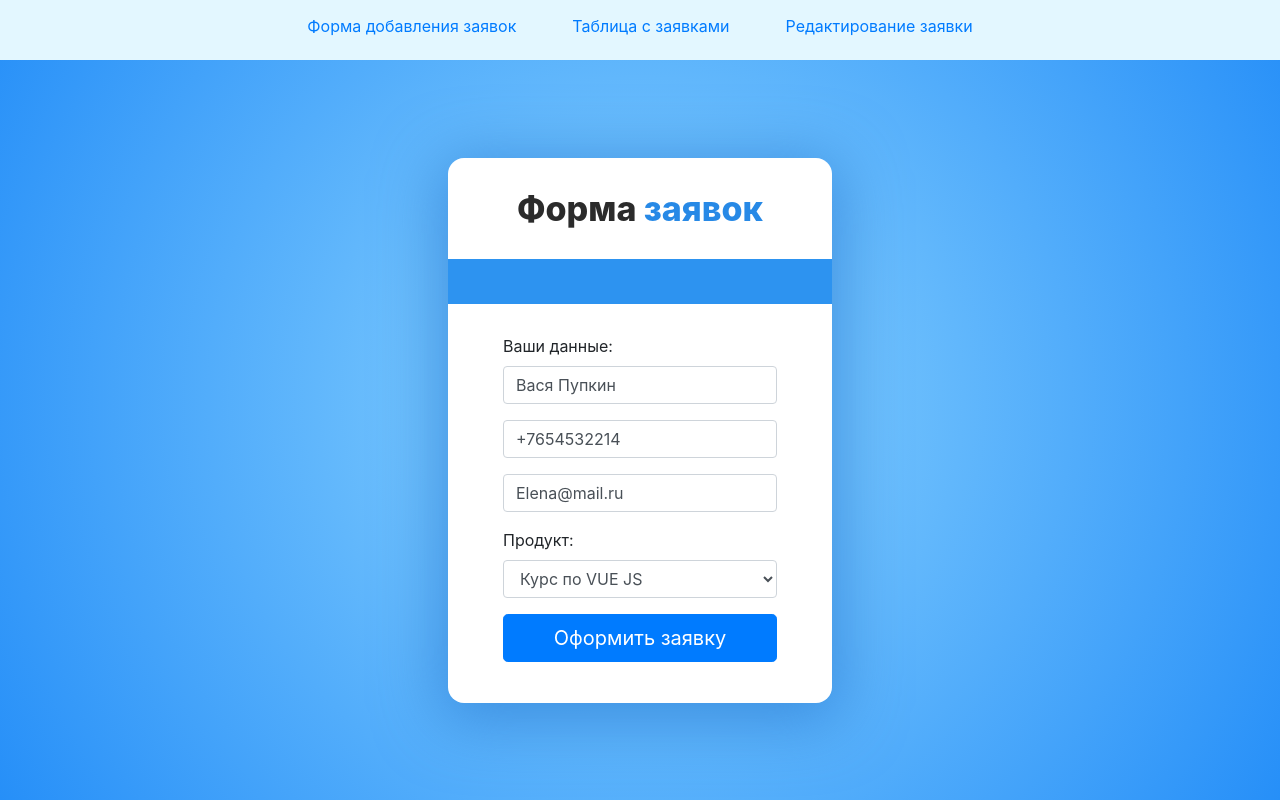
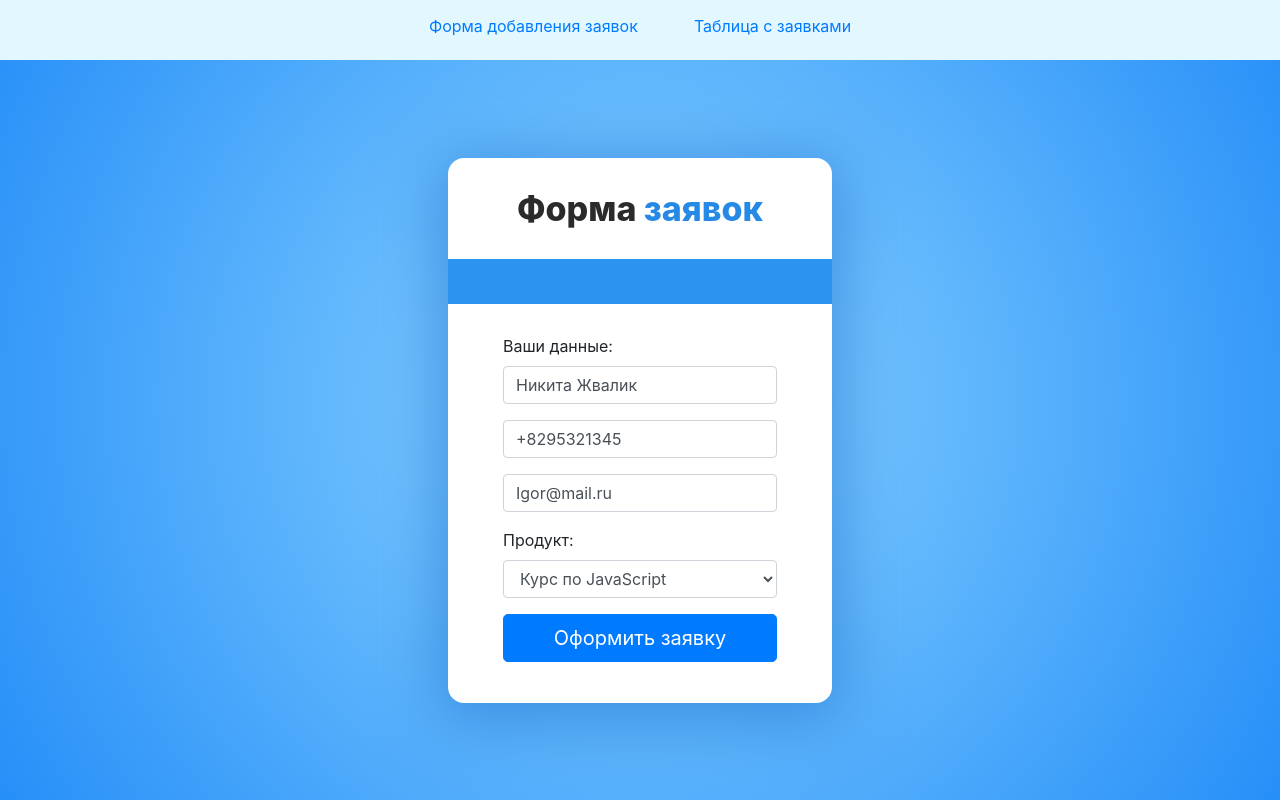
Before and after one commit to NikitaZhvalik/crm-react, a React (Create React App) app: page / in a window 1280 px wide. Built offline with nearby package versions, Linux system fonts and the light colour scheme.

Commit message:
13: авт-ия testData

```diff
--- a/src/components/App.jsx
+++ b/src/components/App.jsx
@@ -12,11 +12,10 @@ const App = () => {
 			<Nav />
 			<div className='app'>
 				<Routes>
-					<Route path='/' element={<Index />}></Route>
-					<Route path='/table' element={<Table />}></Route>
-					<Route path='/edit' element={<Edit />}></Route>
-					<Route path="/edit/:id" element={<Edit />}/>
-					<Route path="*" element={<NotFound />}/>
+					<Route path='/' element={<Index />} />
+					<Route path='/table' element={<Table />} />
+					<Route path="/edit/:id" element={<Edit />} />
+					<Route path="*" element={<NotFound />} />
 				</Routes>
 			</div>
 		</Router>
--- a/src/components/Base/nav.jsx
+++ b/src/components/Base/nav.jsx
@@ -10,9 +10,6 @@ const Nav = () => {
                 <Link to="/table">
                     <h4 className="btn btn-link">Таблица с заявками</h4>
                 </Link>
-                <Link to="/edit">
-                    <h4 className="btn btn-link">Редактирование заявки</h4>
-                </Link>
             </div>
         </nav>
     );
--- a/src/components/Index/IndexForm/index.jsx
+++ b/src/components/Index/IndexForm/index.jsx
@@ -2,21 +2,22 @@ import { useState } from "react";
 
 import { server } from "../../../helpers/fetch";
 
+import { randomApplication } from "../../../helpers/testData";
+
 const IndexForm = () => {
 
-    const nameMassive = ['Никита Жвалик', 'Вася Пупкин', 'Иван Иванов', 'Елена Полено', 'Игорь Кудрявцев'];
-    const phoneMassive = ['+891324312140', '+427811412323', '+1348947432921', '+8295321345', '+7654532214'];
-    const emailMassive = ['Vasya@mail.ru', 'Ivan@mail.ru', 'Nikita@mail.ru', 'Igor@mail.ru', 'Elena@mail.ru'];
-    const productMassive = ['course-wordpress', 'course-js', 'course-html', 'course-php', 'course-vue']
+    const [studentName, setStudentName] = useState(randomApplication().name)
+    const [studentPhone, setStudentPhone] = useState(randomApplication().phone)
+    const [studentEmail, setStudentEmail] = useState(randomApplication().email)
+    const [studentProduct, setStudentProduct] = useState(randomApplication().product)
 
-    const randomForm = (array) => {
-        return array[Math.floor(Math.random() * array.length)]
+    const renderTestData = () => {
+        const randomData = randomApplication()
+        setStudentName(randomData.name)
+        setStudentPhone(randomData.phone)
+        setStudentEmail(randomData.email)
+        setStudentProduct(randomData.product)
     }
-
-    const [studentName, setStudentName] = useState(randomForm(nameMassive))
-    const [studentPhone, setStudentPhone] = useState(randomForm(phoneMassive))
-    const [studentEmail, setStudentEmail] = useState(randomForm(emailMassive))
-    const [studentProduct, setStudentProduct] = useState(randomForm(productMassive))
 
     const handleSubmit = (e) => {
         e.preventDefault()
@@ -36,10 +37,7 @@ const IndexForm = () => {
             body: JSON.stringify(data)
         })
         .then(() => {
-            setStudentName(randomForm(nameMassive))
-            setStudentPhone(randomForm(phoneMassive))
-            setStudentEmail(randomForm(emailMassive))
-            setStudentProduct(randomForm(productMassive))
+            renderTestData()
         })
     }
 
--- a/src/components/Index/IndexPage/index.jsx
+++ b/src/components/Index/IndexPage/index.jsx
@@ -1,6 +1,3 @@
-import { useEffect, useState, createContext} from "react";
-
-import Nav from "../../Base/nav";
 import Header from "../FormHeader";
 import IndexForm from "../IndexForm";
 
--- a/src/components/Table/FilterRowStatus/index.jsx
+++ b/src/components/Table/FilterRowStatus/index.jsx
@@ -1,4 +1,5 @@
 import { useState } from "react";
+import { Link } from "react-router-dom";
 
 const FilterRowStatus = ({applications}) => {
     const [status, setStatus] = useState('all')
@@ -18,10 +19,10 @@ const FilterRowStatus = ({applications}) => {
     return (
         <div className="col">
             <div id="topStatusBar" className="btn-group" role="group" aria-label="...">
-                <a href='#' onClick={() => changeStatus('all')} className="btn btn-light" data-value="all">Все</a>
-                <a href='#' onClick={() => changeStatus('new')} className="btn btn-light" data-value="new">Новые</a>
-                <a href='#' onClick={() => changeStatus('inwork')} className="btn btn-light" data-value="inwork">В работе</a>
-                <a href='#' onClick={() => changeStatus('complete')} className="btn btn-light" data-value="complete">Завершенные</a>
+                <Link href='#' onClick={() => changeStatus('all')} className="btn btn-light" data-value="all">Все</Link>
+                <Link href='#' onClick={() => changeStatus('new')} className="btn btn-light" data-value="new">Новые</Link>
+                <Link href='#' onClick={() => changeStatus('inwork')} className="btn btn-light" data-value="inwork">В работе</Link>
+                <Link href='#' onClick={() => changeStatus('complete')} className="btn btn-light" data-value="complete">Завершенные</Link>
             </div>
         </div>
     );
--- a/src/components/Table/TableLeftPanel/index.jsx
+++ b/src/components/Table/TableLeftPanel/index.jsx
@@ -1,3 +1,4 @@
+import { Link } from 'react-router-dom';
 import avatar from './../../../img/avatars/avatar-128.jpg'
 
 const TableLeftPanel = () => {
@@ -22,10 +23,10 @@ const TableLeftPanel = () => {
 			<div className="left-panel__navigation">
 				<div className="left-panel__navigation-title">Заявки</div>
 				<ul>
-					<li><a data-value="all" data-role="left-status" href="#" className="active">Все вместе</a></li>
-					<li><a data-value="new" data-role="left-status" href="#" >Новые<div className="badge" id="badge-new">12</div></a></li>
-					<li><a data-value="inwork" data-role="left-status" href="#">В работе</a></li>
-					<li><a data-value="complete" data-role="left-status" href="#">Завершенные</a></li>
+					<li><Link data-value="all" data-role="left-status" href="#" className="active">Все вместе</Link></li>
+					<li><Link data-value="new" data-role="left-status" href="#" >Новые<div className="badge" id="badge-new">12</div></Link></li>
+					<li><Link data-value="inwork" data-role="left-status" href="#">В работе</Link></li>
+					<li><Link data-value="complete" data-role="left-status" href="#">Завершенные</Link></li>
 				</ul>
 			</div>
 			{/* <!-- // Navigation 1 --> */}
--- /dev/null
+++ b/src/helpers/testData.js
@@ -0,0 +1,15 @@
+const nameMassive = ['Никита Жвалик', 'Вася Пупкин', 'Иван Иванов', 'Елена Полено', 'Игорь Кудрявцев'];
+const phoneMassive = ['+891324312140', '+427811412323', '+1348947432921', '+8295321345', '+7654532214'];
+const emailMassive = ['Vasya@mail.ru', 'Ivan@mail.ru', 'Nikita@mail.ru', 'Igor@mail.ru', 'Elena@mail.ru'];
+const productMassive = ['course-wordpress', 'course-js', 'course-html', 'course-php', 'course-vue']
+
+const randomNum = (arr) => arr[Math.floor(Math.random() * arr.length)]
+
+export const randomApplication = () => {
+    return {
+        name: randomNum(nameMassive),
+        phone: randomNum(phoneMassive),
+        email: randomNum(emailMassive),
+        product: randomNum(productMassive)
+    }
+}
```
